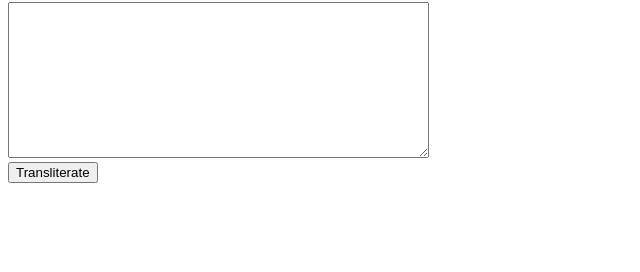
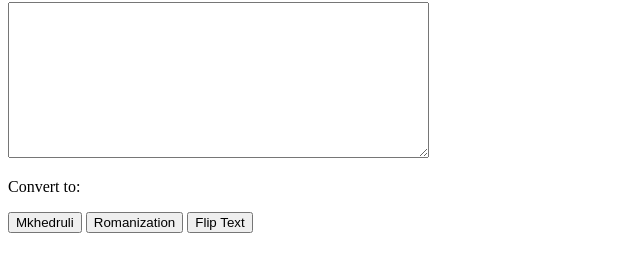
Before and after one commit to jackisaacrabinovitch/Fieldwork-Tools, a plain HTML site: page GeorgianTranscription/index.html in a window 1280 px wide. Shown: the part 78-350 px from the top of the page, without its empty margins (0-640 px from the left). Drawn offline with Linux system fonts and the light colour scheme.

Commit message:
Add files via upload

```diff
--- a/GeorgianTranscription/georgiantrans.js
+++ b/GeorgianTranscription/georgiantrans.js
@@ -1,25 +1,24 @@
-let dict = "ა,a;ი,i;უ,u;ე,e;ო,o;ქ,k;წ,c';ჭ,č';რ,r;ღ,ǧ;ტ,t';თ,t;ყ,q';პ,p';ს,s;შ,š;დ,d;ფ,p;გ,g;ჰ,h;ჯ,j;ჟ,ž;კ,k';ლ,l;ზ,z;ძ,dz;ც,c;ჩ,č;ვ,v;ბ,b;ნ,n;მ,m"
-    .split(";")
-    .map((x)=>{return x.split(",")})
+let dict = "ჭ,č';წ,c';ტ,t';ყ,q';პ,p';კ,k';ძ,dz;ღ,ǧ;შ,š;ჟ,ž;ჩ,č;ა,a;ი,i;უ,u;ე,e;ო,o;ქ,k;რ,r;თ,t;ს,s;დ,d;ფ,p;გ,g;ჰ,h;ჯ,j;ლ,l;ზ,z;ც,c;ვ,v;ბ,b;ნ,n;მ,m;ხ,x"
+	.split(";")
+	.map((x)=>{return x.split(",")})
 
-let map = {}
+let g2r = dict.map((x)=>{return { search : new RegExp(x[0], "g") , replace: x[1]}})
+let r2g = dict.map((x)=>{return { search : new RegExp(x[1], "g") , replace: x[0]}})
 
-dict.forEach(pair => {
-    map[pair[0]] = pair[1]
-});
-
-console.log(map)
+let translit = function(maparr){
+	let res = textarea.value
+	maparr.forEach(it => {
+		res = res.replace(it.search,it.replace)
+	});
+	response.innerText = res
+}
 
 let textarea = document.querySelector("textarea")
 let response = document.querySelector("div")
-let translit = function(){
-    response.innerText = textarea.value.split("").map(
-        function(x){
-            if (Object.keys(map).includes(x)){
-                return map[x]
-            } else {
-                return x
-            }
-        }
-    ).join("")
+
+let fliptext = function(){
+	let newresponse = textarea.value
+	let newtextarea = response.innerText
+	response.innerText = newresponse
+	textarea.value = newtextarea
 }
--- a/GeorgianTranscription/index.html
+++ b/GeorgianTranscription/index.html
@@ -10,7 +10,10 @@
     <h1>Georgian Romanization Transliterator</h1>
     <textarea name="" id="" cols="50" rows="10"></textarea>
     <br>
-    <button onclick="translit()">Transliterate</button>
+    <p>Convert to:</p>
+    <button onclick="translit(r2g)">Mkhedruli</button>
+    <button onclick="translit(g2r)">Romanization</button>
+    <button onclick="fliptext()">Flip Text</button>
     <br>
     <div></div>
 </body>
```
